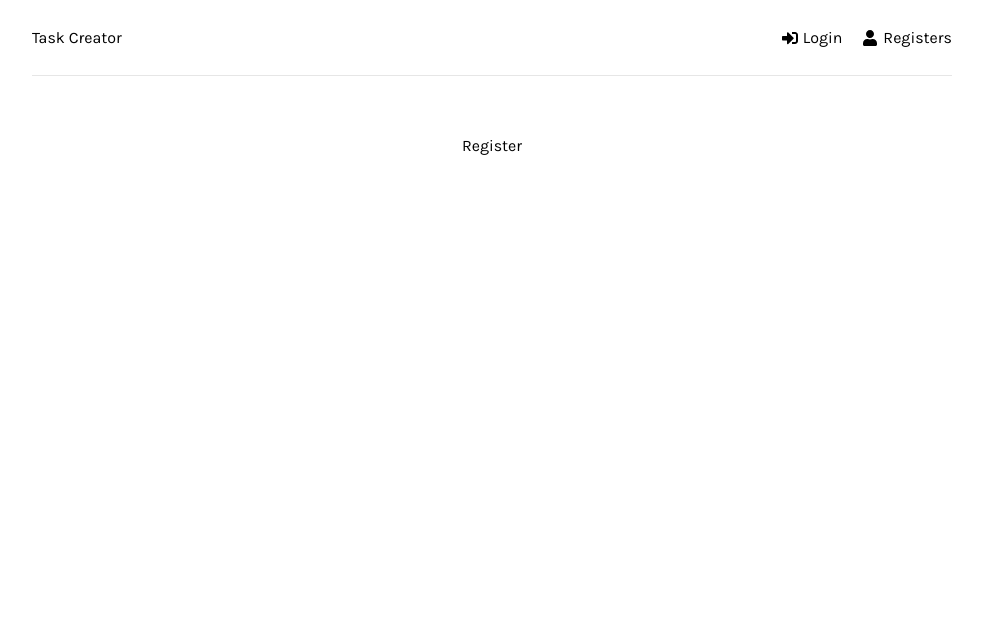
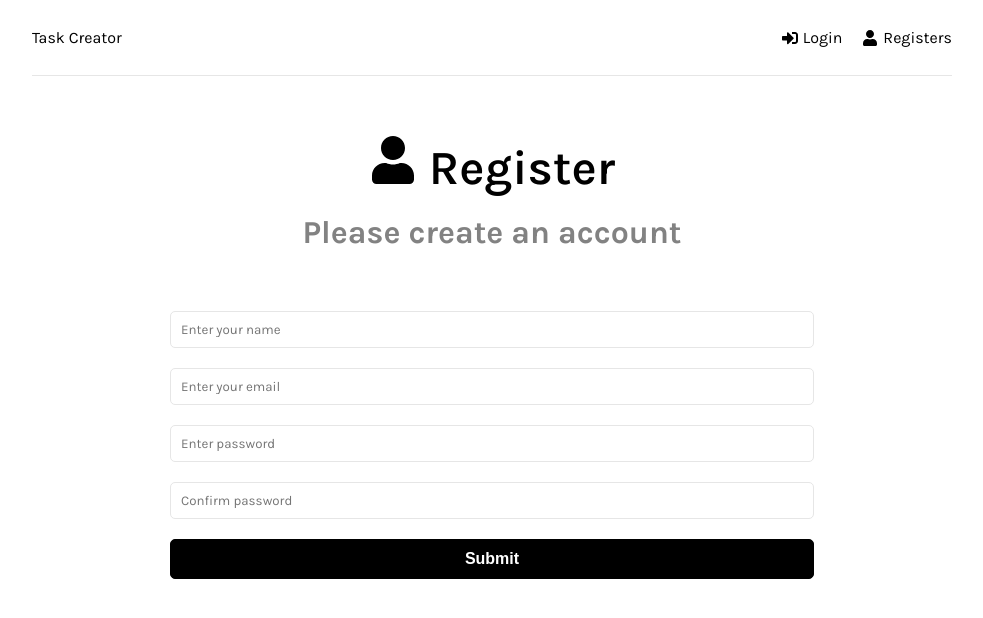
Before and after one commit to bruceblink/task-mern, a React (Create React App) app in the folder frontend/: page /register in a window 1280 px wide. Shown: the top 618 px of the page, without its empty margins (148-1131 px from the left). Built offline with nearby package versions, Linux system fonts and the light colour scheme.

Commit message:
更新Register，添加具体的页面元素

```diff
--- a/frontend/src/components/Register.js
+++ b/frontend/src/components/Register.js
@@ -1,5 +1,87 @@
 import React from "react";
+import { useState } from "react";
+import { FaUser } from "react-icons/fa";
 const Register = () => {
-  return <div>Register</div>;
+  const [formData, setFormData] = useState({
+    name: "",
+    email: "",
+    password: "",
+    password2: "",
+  });
+  const { name, email, password, password2 } = formData;
+
+  const onChange = (e) => {
+    setFormData((prevState) => ({
+      ...prevState,
+      [e.target.name]: e.target.value,
+    }));
+  };
+
+  const onSubmit = (e) => {
+    e.preventDefault();
+  };
+  return (
+    <>
+      <section className='heading'>
+        <h1>
+          <FaUser /> Register
+        </h1>
+        <p>Please create an account</p>
+      </section>
+      <section className='form'>
+        <form onSubmit={onSubmit}>
+          <div className='form-group'>
+            <input
+              type='text'
+              className='form-control'
+              id='name'
+              name='name'
+              value={name}
+              placeholder='Enter your name'
+              onChange={onChange}
+            />
+          </div>
+          <div className='form-group'>
+            <input
+              type='email'
+              className='form-control'
+              id='email'
+              name='email'
+              value={email}
+              placeholder='Enter your email'
+              onChange={onChange}
+            />
+          </div>
+          <div className='form-group'>
+            <input
+              type='password'
+              className='form-control'
+              id='password'
+              name='password'
+              value={password}
+              placeholder='Enter password'
+              onChange={onChange}
+            />
+          </div>
+          <div className='form-group'>
+            <input
+              type='password'
+              className='form-control'
+              id='password2'
+              name='password2'
+              value={password2}
+              placeholder='Confirm password'
+              onChange={onChange}
+            />
+          </div>
+          <div className='form-group'>
+            <button type='submit' className='btn btn-block'>
+              Submit
+            </button>
+          </div>
+        </form>
+      </section>
+    </>
+  );
 };
 export default Register;
```
